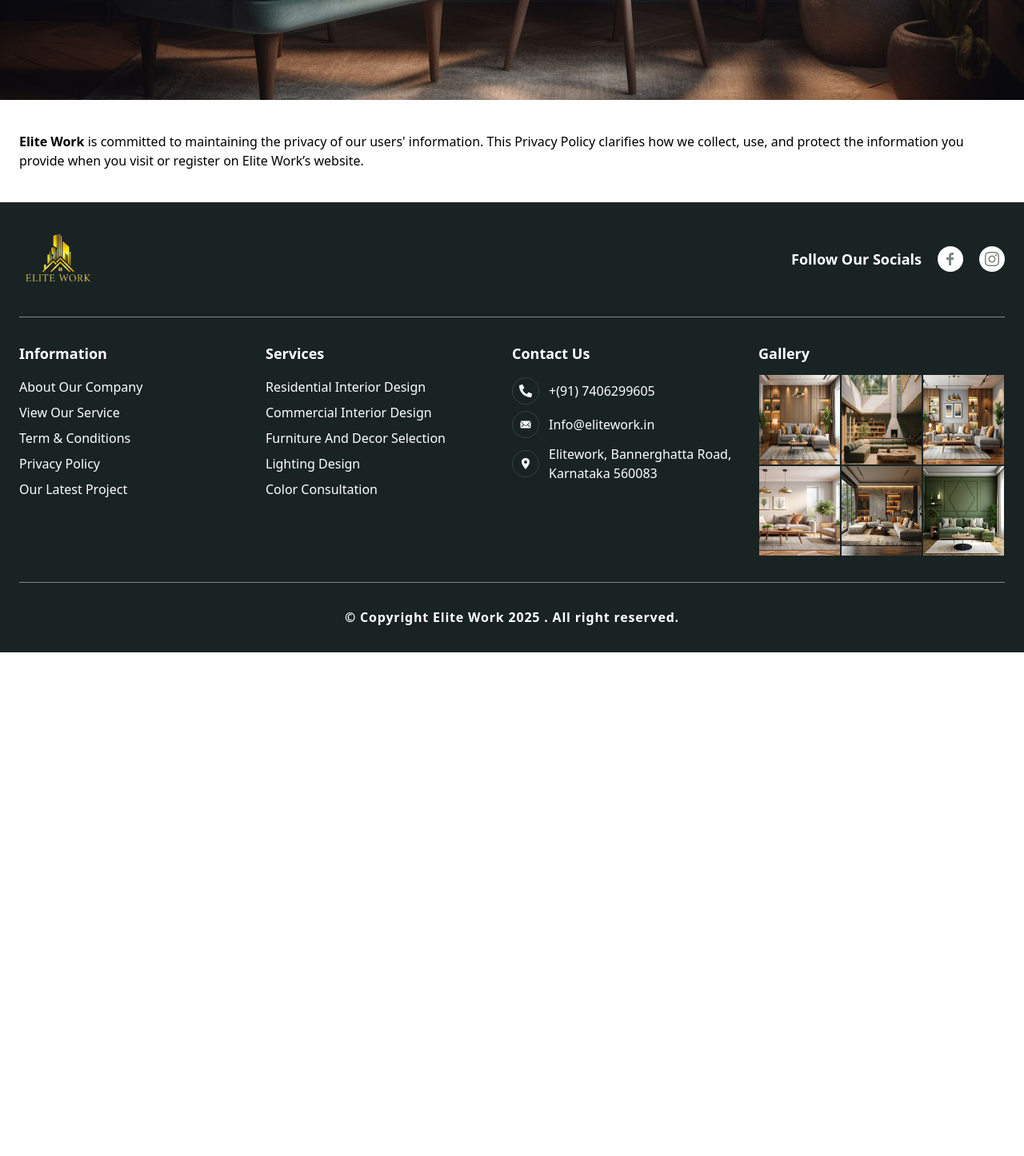
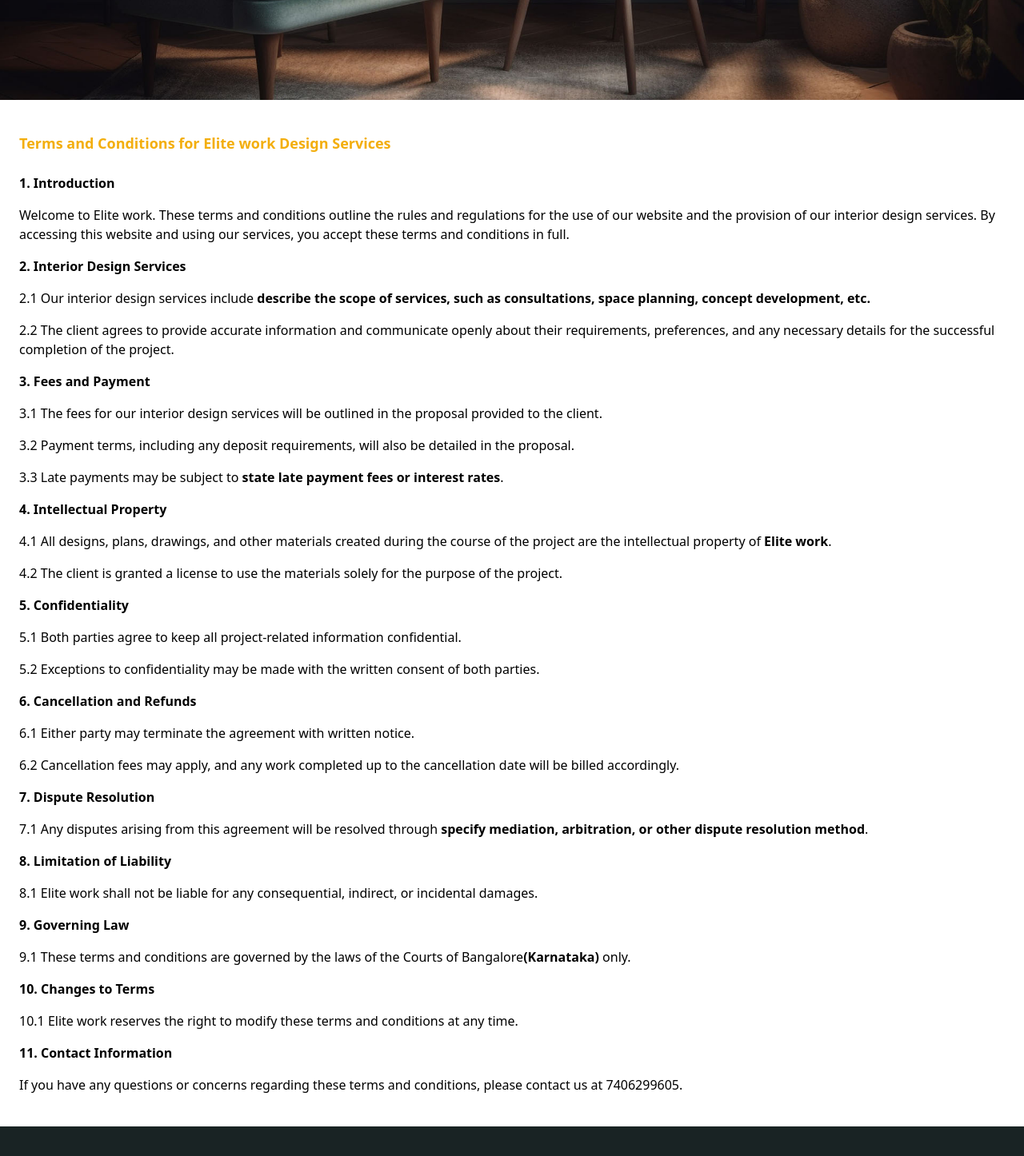
Before and after one commit to Coader-Sasmi/elite_work, a Next.js app: page /term in a window 1280 px wide. Shown: the part 700-2146 px from the top of the page at 80% size. Before the commit the page ends 1516 px from the top, so only its background shows below. Built offline with nearby package versions, Linux system fonts and the light colour scheme.

Commit message:
Term content added

```diff
--- a/src/app/term/page.tsx
+++ b/src/app/term/page.tsx
@@ -1,12 +1,100 @@
 export default function page() {
   return (
-    <aside className="main-container py-10">
-      <p>
-        <span className="font-semibold">Elite Work</span> is committed to
-        maintaining the privacy of our {`users'`} information. This Privacy
-        Policy clarifies how we collect, use, and protect the information you
-        provide when you visit or register on Elite Work’s website.
-      </p>
+    <aside className="main-container py-10 flex flex-col gap-6">
+      <h1 className="font-semibold text-lg text-primary">
+        Terms and Conditions for Elite work Design Services
+      </h1>
+      <section className="flex flex-col gap-4">
+        <p className="font-semibold">1. Introduction</p>
+        <p>
+          Welcome to Elite work. These terms and conditions outline the rules
+          and regulations for the use of our website and the provision of our
+          interior design services. By accessing this website and using our
+          services, you accept these terms and conditions in full.
+        </p>
+        <p className="font-semibold">2. Interior Design Services</p>
+        <p>
+          2.1 Our interior design services include{" "}
+          <span className="font-semibold">
+            describe the scope of services, such as consultations, space
+            planning, concept development, etc.
+          </span>
+        </p>
+        <p>
+          2.2 The client agrees to provide accurate information and communicate
+          openly about their requirements, preferences, and any necessary
+          details for the successful completion of the project.
+        </p>
+        <p className="font-semibold">3. Fees and Payment</p>
+        <p>
+          3.1 The fees for our interior design services will be outlined in the
+          proposal provided to the client.
+        </p>
+        <p>
+          3.2 Payment terms, including any deposit requirements, will also be
+          detailed in the proposal.
+        </p>
+        <p>
+          3.3 Late payments may be subject to{" "}
+          <span className="font-semibold">
+            state late payment fees or interest rates
+          </span>
+          .
+        </p>
+        <p className="font-semibold">4. Intellectual Property</p>
+        <p>
+          4.1 All designs, plans, drawings, and other materials created during
+          the course of the project are the intellectual property of{" "}
+          <span className="font-semibold">Elite work</span>.
+        </p>
+        <p>
+          4.2 The client is granted a license to use the materials solely for
+          the purpose of the project.
+        </p>
+        <p className="font-semibold">5. Confidentiality</p>
+        <p>
+          5.1 Both parties agree to keep all project-related information
+          confidential.
+        </p>
+        <p>
+          5.2 Exceptions to confidentiality may be made with the written consent
+          of both parties.
+        </p>
+        <p className="font-semibold">6. Cancellation and Refunds</p>
+        <p>6.1 Either party may terminate the agreement with written notice.</p>
+        <p>
+          6.2 Cancellation fees may apply, and any work completed up to the
+          cancellation date will be billed accordingly.
+        </p>
+        <p className="font-semibold">7. Dispute Resolution</p>
+        <p>
+          7.1 Any disputes arising from this agreement will be resolved through{" "}
+          <span className="font-semibold">
+            specify mediation, arbitration, or other dispute resolution method
+          </span>
+          .
+        </p>
+        <p className="font-semibold">8. Limitation of Liability</p>
+        <p>
+          8.1 Elite work shall not be liable for any consequential, indirect, or
+          incidental damages.
+        </p>
+        <p className="font-semibold">9. Governing Law</p>
+        <p>
+          9.1 These terms and conditions are governed by the laws of the Courts
+          of Bangalore<span className="font-semibold">(Karnataka)</span> only.
+        </p>
+        <p className="font-semibold">10. Changes to Terms</p>
+        <p>
+          10.1 Elite work reserves the right to modify these terms and
+          conditions at any time.
+        </p>
+        <p className="font-semibold">11. Contact Information</p>
+        <p>
+          If you have any questions or concerns regarding these terms and
+          conditions, please contact us at 7406299605.
+        </p>
+      </section>
     </aside>
   );
 }
```
